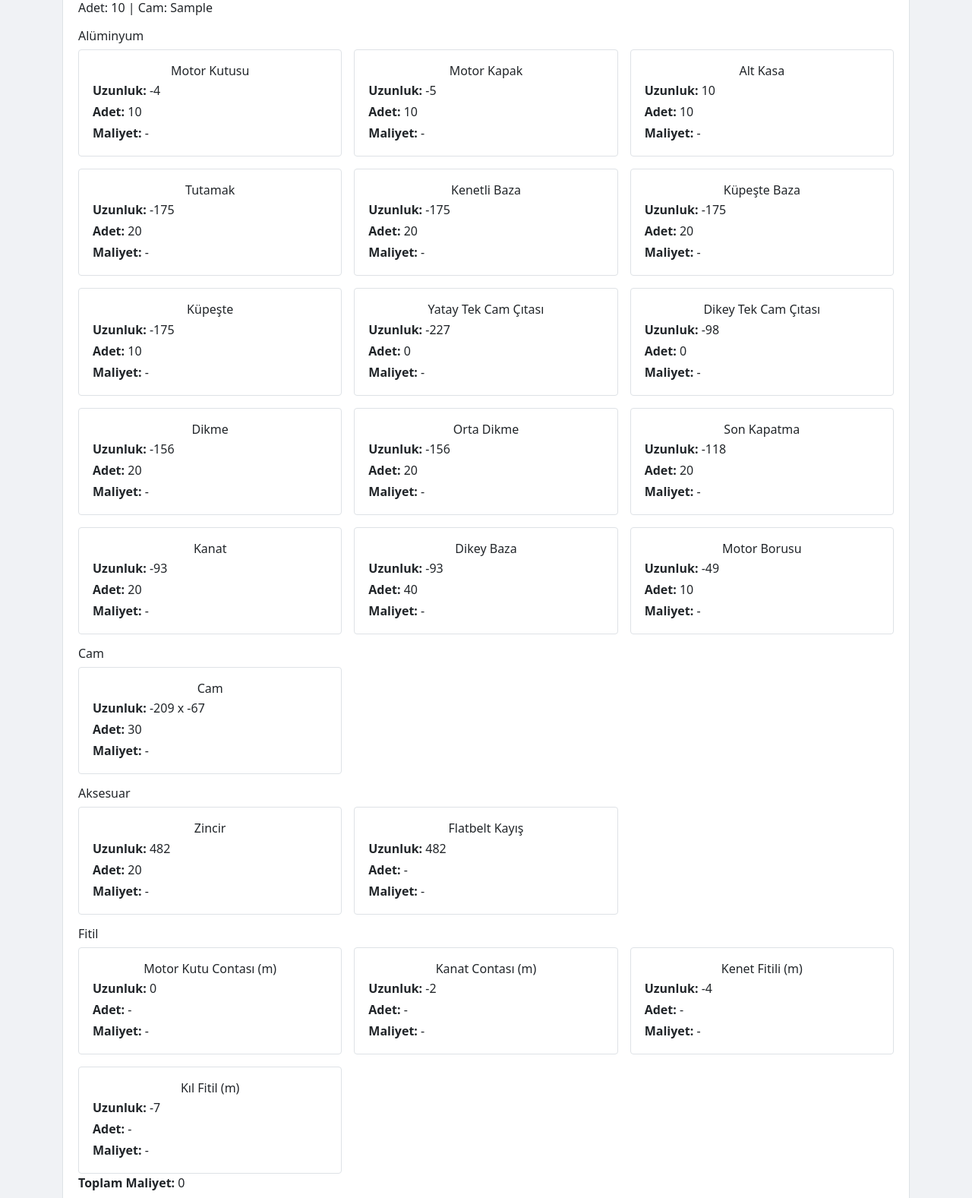
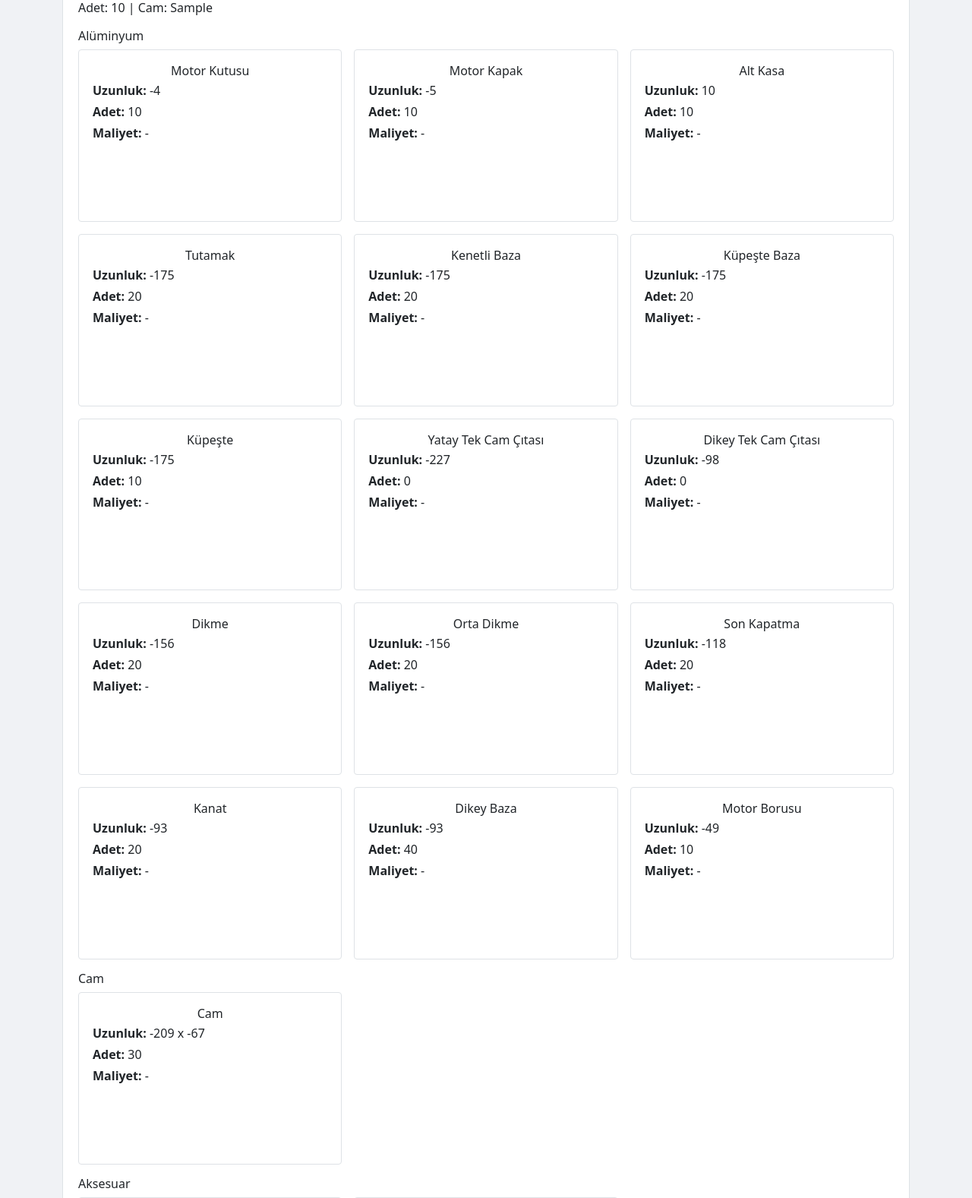
Before and after one commit to hakanicellioglu/gst, a PHP site: page /pdf.php?id=1 in a window 1280 px wide. Shown: the part 310-1887 px from the top of the page at 76% size. Run offline with PHP 8.4, Linux system fonts and the light colour scheme; the visitor is signed in with stand-in values (Sample User, id 1); tables that the repository leaves empty hold one stand-in row (values such as "Sample post").

Commit message:
Implement fixed-height PDF layout

```diff
--- a/pdf.php
+++ b/pdf.php
@@ -204,10 +204,21 @@ function compute_optimization(PDO $pdo, float $width, float $height, int $quanti
             padding: 10px;
             background-color: #fff;
         }
+        /* Cards in the PDF should have a fixed height so that each card
+           occupies the same space on every page. `page-break-inside: avoid`
+           ensures a card never gets split between pages when printing. */
+        .proposal-document .item-card.fixed-height {
+            height: 60mm;
+            display: flex;
+            flex-direction: column;
+            justify-content: space-between;
+            overflow: hidden;
+            page-break-inside: avoid;
+        }
         .proposal-document .item-card img {
             width: 100%;
             height: auto;
-            max-height: 150px;
+            max-height: 25mm;
             object-fit: contain;
         }
     </style>
@@ -242,7 +253,7 @@ function compute_optimization(PDO $pdo, float $width, float $height, int $quanti
                         <?php $len = is_numeric($row['length']) ? round($row['length']) : $row['length']; ?>
                         <?php $cost = is_null($row['cost']) ? '-' : round($row['cost']); ?>
                         <div class="col">
-                            <div class="item-card h-100">
+                            <div class="item-card fixed-height pdf-card">
                                 <?php if (!empty($row['image_src'])): ?>
                                     <img src="<?php echo htmlspecialchars($row['image_src']); ?>" alt="<?php echo htmlspecialchars($row['name']); ?>" class="mb-2">
                                 <?php endif; ?>
@@ -266,7 +277,7 @@ function compute_optimization(PDO $pdo, float $width, float $height, int $quanti
             <div class="row row-cols-1 row-cols-md-2 row-cols-lg-3 g-3">
                 <?php foreach ($slidings as $s): ?>
                     <div class="col">
-                        <div class="item-card h-100">
+                        <div class="item-card fixed-height pdf-card">
                             <div class="card-body p-2">
                                 <h6 class="card-title mb-1 text-center"><?php echo $s['system_type']; ?></h6>
                                 <p class="mb-1"><strong>En:</strong> <?php echo $s['width_mm']; ?></p>
@@ -293,18 +304,39 @@ function generatePDF() {
         createPDF();
     }
 }
+// Build the PDF manually so that we can control when new pages are added.
 function createPDF() {
-    const element = document.querySelector('.proposal-document');
+    const { jsPDF } = window.jspdf;
     const proposalTitle = 'Teklif';
     const proposalNumber = 'TKF-<?php echo $quote_id; ?>';
-    const opt = {
-        margin: [5,5,5,5],
-        filename: `${proposalNumber} - ${proposalTitle}.pdf`,
-        image: { type: 'jpeg', quality: 0.98 },
-        html2canvas: { scale: 2, useCORS: true, letterRendering: true },
-        jsPDF: { unit: 'mm', format: 'a4', orientation: 'portrait' }
-    };
-    html2pdf().set(opt).from(element).save();
+
+    const pdf = new jsPDF({ unit: 'mm', format: 'a4', orientation: 'portrait' });
+    const margin = 5;
+    const usableWidth = pdf.internal.pageSize.getWidth() - margin * 2;
+    const usableHeight = pdf.internal.pageSize.getHeight() - margin * 2;
+    let currentY = margin;
+
+    const cards = document.querySelectorAll('.pdf-card');
+
+    // Process each card sequentially to ensure order is preserved
+    const addCards = Array.from(cards).reduce((promise, card) => {
+        return promise.then(() => html2canvas(card, { scale: 2, useCORS: true }).then(canvas => {
+            const imgData = canvas.toDataURL('image/png');
+            const imgWidth = usableWidth;
+            const imgHeight = imgWidth * canvas.height / canvas.width;
+
+            if (currentY + imgHeight > usableHeight) {
+                pdf.addPage();
+                currentY = margin;
+            }
+            pdf.addImage(imgData, 'PNG', margin, currentY, imgWidth, imgHeight);
+            currentY += imgHeight + 2; // small space between cards
+        }));
+    }, Promise.resolve());
+
+    addCards.then(() => {
+        pdf.save(`${proposalNumber} - ${proposalTitle}.pdf`);
+    });
 }
 function printProposal() {
     const originalTitle = document.title;
```
